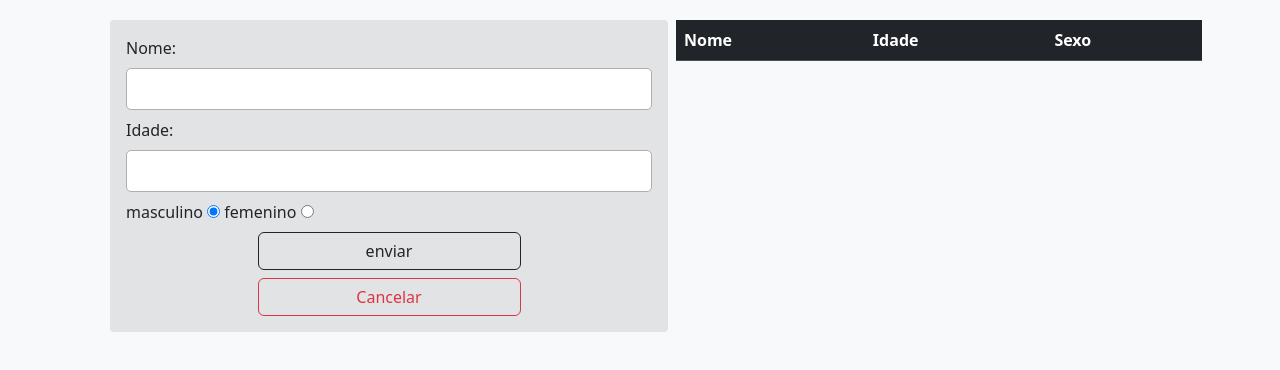
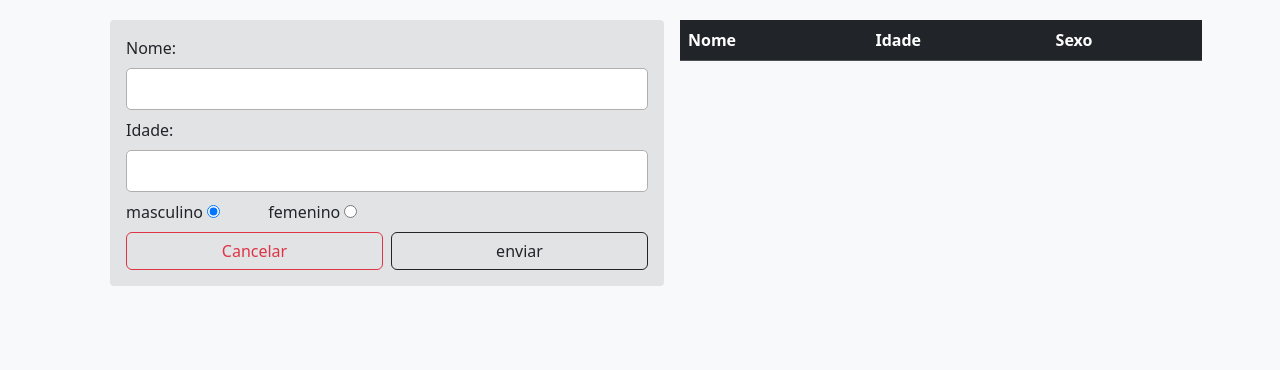
Before and after one commit to marcosfrancomarinho/bootstrap, a plain HTML site: page index.html in a window 1280 px wide. Shown: the part 66-436 px from the top of the page. Drawn offline with nearby package versions, Linux system fonts and the light colour scheme.

Commit message:
alteração finalizada

```diff
--- a/index.html
+++ b/index.html
@@ -18,13 +18,13 @@
 
 <body class="container bg-light">
     <h1 class="h2 text-center m-4">Cadastro de Clientes <small class="text-secondary "> - Fluxo Engenharia </small></h1>
-    <main class="container row m-3 gap-2 ">
+    <main class="container row m-3 gap-3 ">
         <form class="bg-secondary-subtle col d-flex flex-column gap-2 p-3 rounded-1  ">
             <label for="user">Nome:</label>
             <input type="text" name="name" id="name">
             <label for="age">Idade:</label>
             <input type="number" name="age" id="age">
-            <div class="gender">
+            <div class="gender d-flex gap-5">
                 <span>
                     <label for="masc">masculino</label>
                     <input type="radio" name="gender" value="masculino" id="masc" checked>
@@ -34,8 +34,10 @@
                     <input type="radio" name="gender" value="femenino" id="femen">
                 </span>
             </div>
-            <button class="btn btn-outline-dark" type="submit">enviar</button>
-            <button class="btn btn-outline-danger " type="reset">Cancelar</button>
+            <div class="d-flex gap-2">
+                <button class="btn btn-outline-danger " type="reset">Cancelar</button>
+                <button class="btn btn-outline-dark" type="submit">enviar</button>
+            </div>
         </form>
         <table class="col table table-hover">
             <thead>
```
